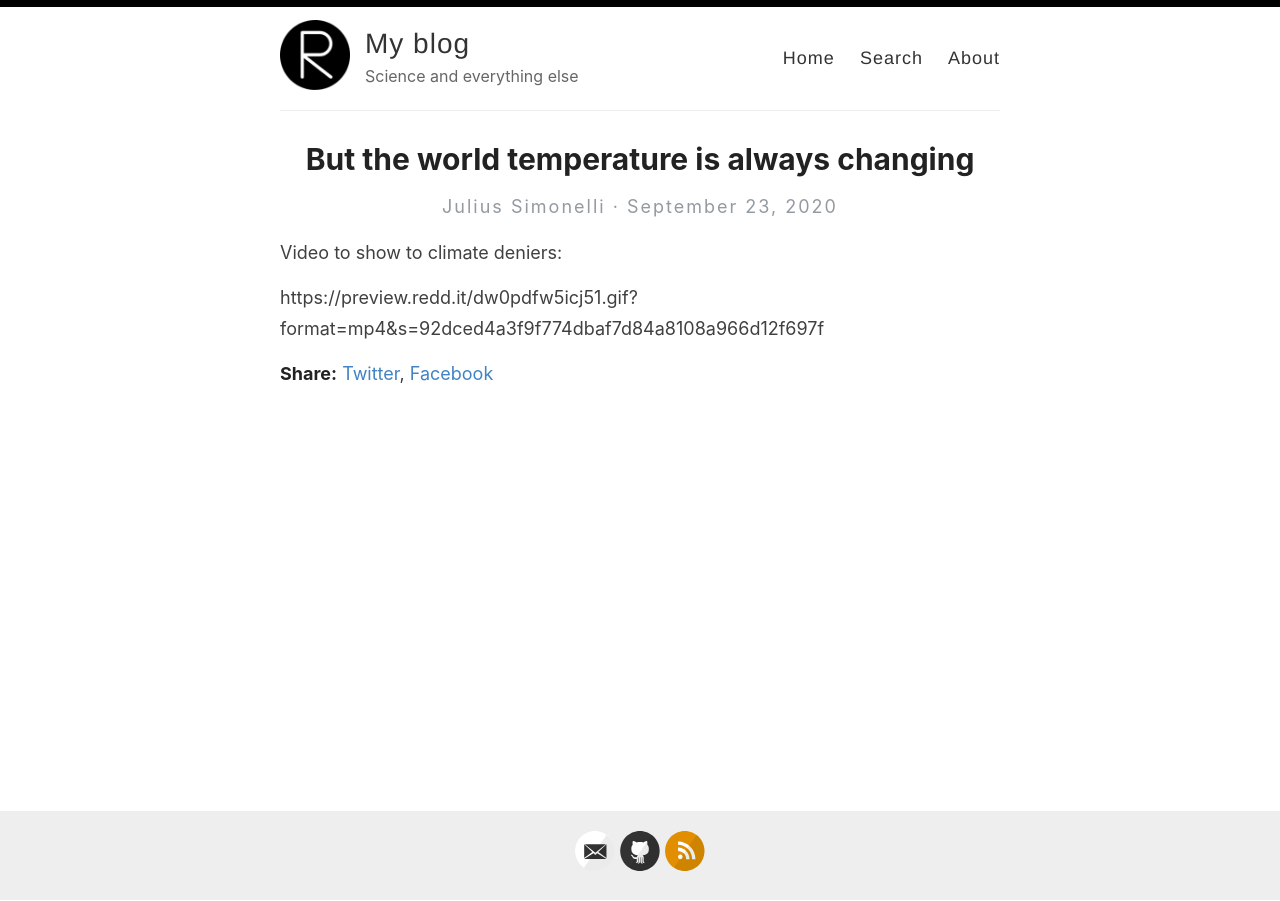
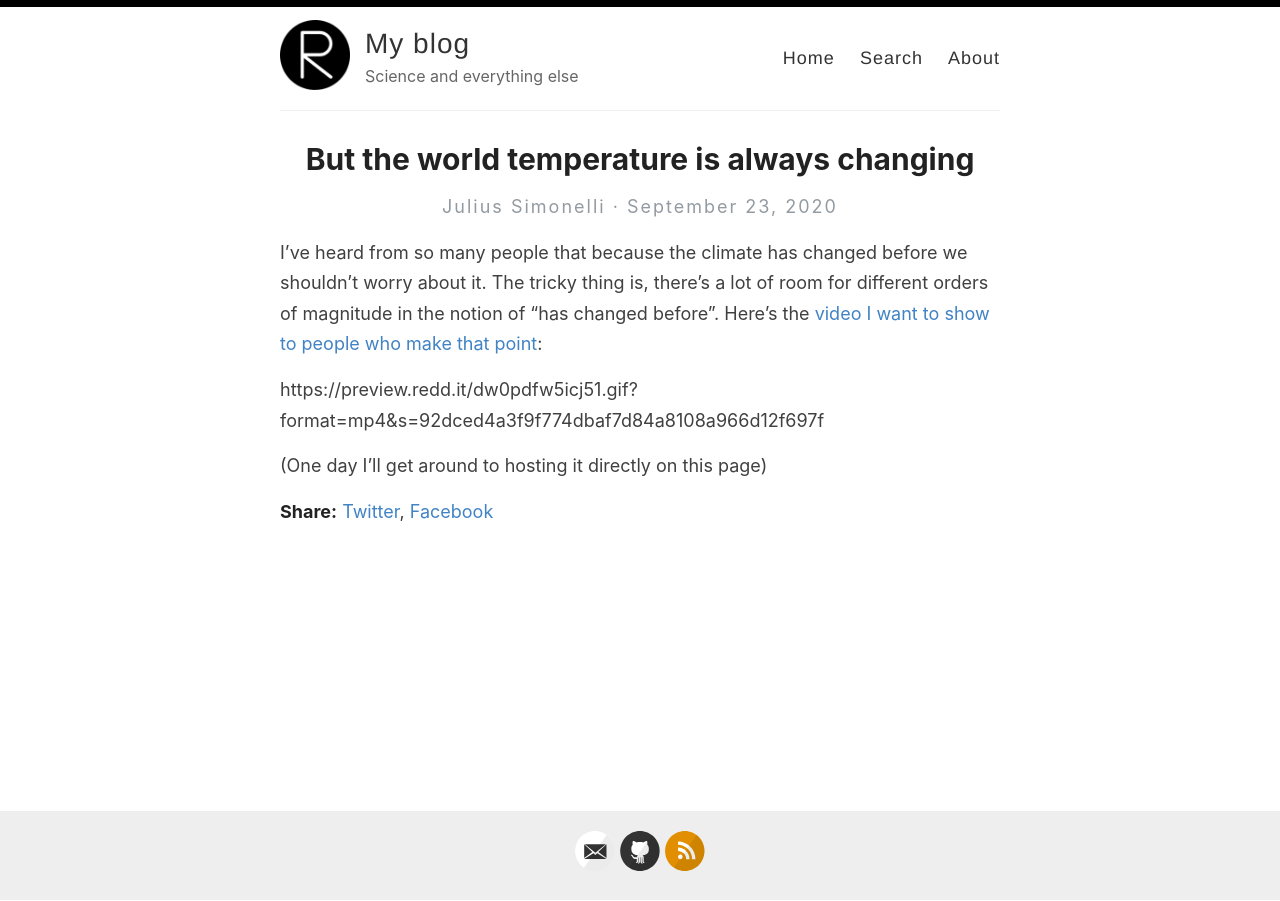
Before and after one commit to jss367/blog, a Jekyll site: the page built from _posts/2020-09-23-Climate-always-changing.md, in a window 1280 px wide. Built offline with Jekyll 4.4.1, drawn with Linux system fonts in a browser that asks for light colours.

Commit message:
Update 2020-09-23-Climate-always-changing.md

```diff
--- a/_posts/2020-09-23-Climate-always-changing.md
+++ b/_posts/2020-09-23-Climate-always-changing.md
@@ -3,6 +3,8 @@ layout: post
 title: But the world temperature is always changing
 ---
 
-Video to show to climate deniers:
+I've heard from so many people that because the climate has changed before we shouldn't worry about it. The tricky thing is, there's a lot of room for different orders of magnitude in the notion of "has changed before". Here's the [video I want to show to people who make that point](https://preview.redd.it/dw0pdfw5icj51.gif?format=mp4&s=92dced4a3f9f774dbaf7d84a8108a966d12f697f):
 
 https://preview.redd.it/dw0pdfw5icj51.gif?format=mp4&s=92dced4a3f9f774dbaf7d84a8108a966d12f697f
+
+(One day I'll get around to hosting it directly on this page)
```
